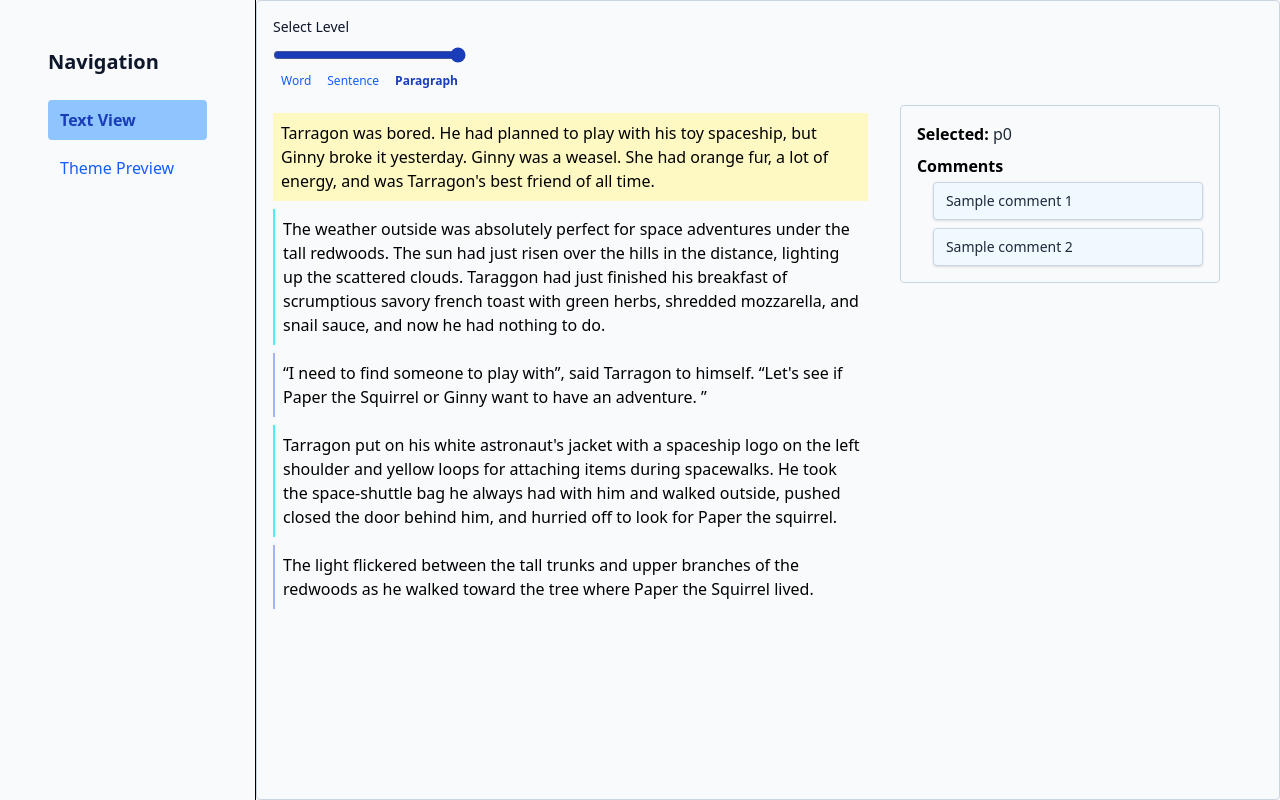
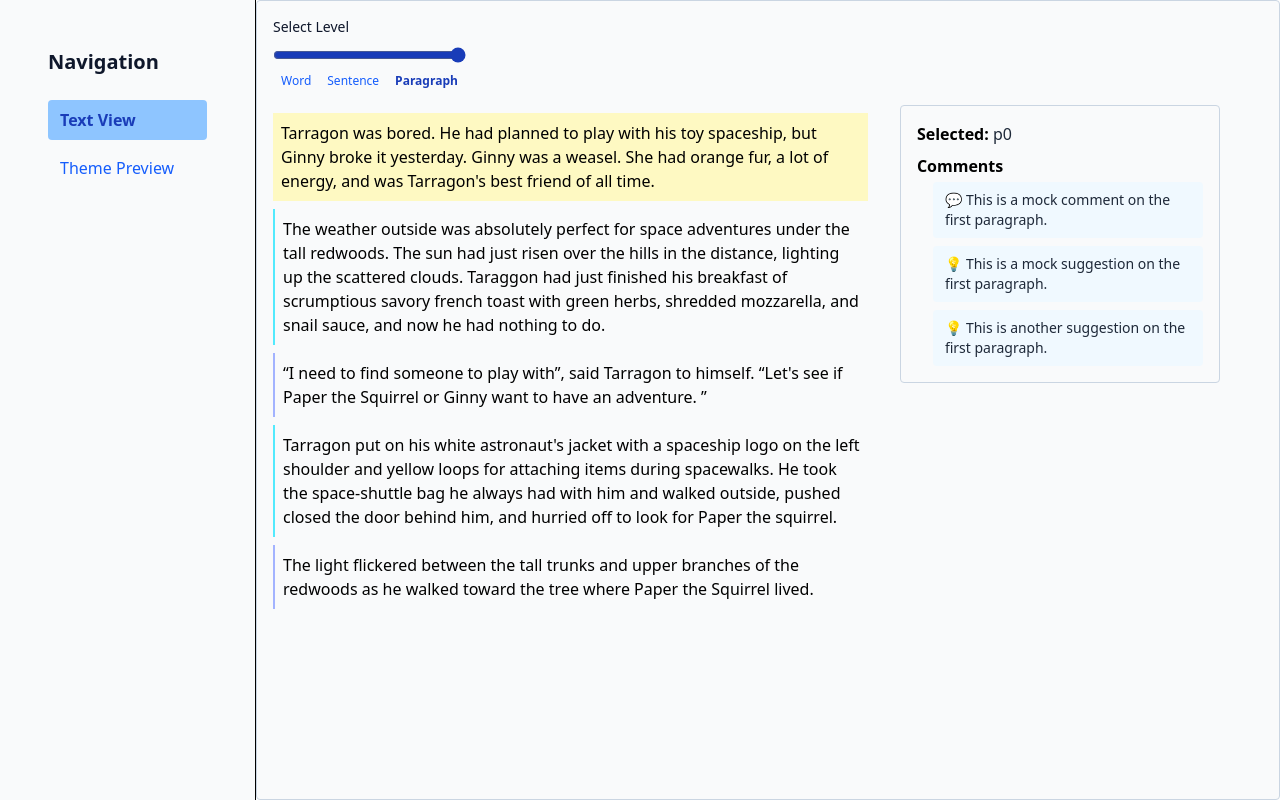
Before and after one commit to shnayder/ineffable, a React (Vite) app in the folder src/ineffable/: page / in a window 1280 px wide. Both pictures are taken after a click on the element 570 px from the left and 157 px from the top of the page. Built offline with nearby package versions, Linux system fonts and the light colour scheme.

Commit message:
Add mock annotations on text
- critique, suggestion, question, comment
- show them using different styles if desired

```diff
--- a/src/ineffable/docs/todo.md
+++ b/src/ineffable/docs/todo.md
@@ -3,6 +3,6 @@ Working todo list for small stuff that's not worth tracking in issues
 next:
 + remove position tracking
 + pull text into separate component
-- wire up document tracking so it's available everywhere
-- add actual sample comments attached to document
++ wire up document tracking so it's available everywhere
++ add actual sample comments attached to document
 - clear selection by clicking away
--- /dev/null
+++ b/src/ineffable/src/features/text-view/annotation-card.tsx
@@ -0,0 +1,40 @@
+import React from 'react';
+import { Annotation } from './types';
+
+interface AnnotationCardProps {
+  annotation: Annotation;
+}
+
+const icons = {
+  'comment': '💬',
+  'question': '❓',
+  'suggestion': '💡',
+  'critique': '🔍',
+}
+
+const colorClasses = {
+  'comment': 'text-neutral-fg bg-surface-bg-overlay',
+  'question': 'text-notice-fg bg-notice-bg',
+  'suggestion': 'text-neutral-fg bg-surface-bg-overlay',
+  'critique': 'text-actionable-fg bg-actionable-bg',
+}
+
+const AnnotationCard: React.FC<AnnotationCardProps> = ({ annotation }) => {
+
+  return (
+    <div
+      className={"ml-4 rounded px-3 py-2 min-w-[180px] shadow" +
+        colorClasses[annotation.kind]}
+    >
+        <p className="text-sm text-gray-800">
+        <span className="mr-1" title={annotation.kind} aria-label={annotation.kind}>
+            {icons[annotation.kind] || '-'}
+            </span>
+
+          {annotation.text}
+          </p>
+    </div>
+  );
+};
+
+export default AnnotationCard;
--- a/src/ineffable/src/features/text-view/comment-card.tsx
+++ /dev/null
@@ -1,23 +0,0 @@
-import React from 'react';
-
-export interface Comment {
-  id: string;
-  text: string;
-}
-
-interface CommentCardProps {
-  comment: Comment;
-}
-
-const CommentCard: React.FC<CommentCardProps> = ({ comment }) => {
-
-  return (
-    <div
-      className="ml-4 bg-surface-bg-overlay border border-surface-border-overlay rounded px-3 py-2 min-w-[180px] shadow"
-    >
-        <p className="text-sm text-gray-800">{comment.text}</p>
-    </div>
-  );
-};
-
-export default CommentCard;
--- a/src/ineffable/src/features/text-view/details-panel.tsx
+++ b/src/ineffable/src/features/text-view/details-panel.tsx
@@ -1,12 +1,17 @@
-import React from 'react';
-import CommentCard, { Comment } from './comment-card';
+import React, { useContext } from 'react';
+import AnnotationCard from './annotation-card';
+import { DocumentContext } from './text-view-panel';
 
 interface DetailsPanelProps {
-  comments: Comment[];
   selectedId: string;
 }
 
-const DetailsPanel: React.FC<DetailsPanelProps> = ({ comments, selectedId }) => {
+const DetailsPanel: React.FC<DetailsPanelProps> = ({ selectedId }) => {
+  // Use in child
+  const document = useContext(DocumentContext);
+
+  let annotations = document?.annotations?.[selectedId] || [];
+
   return (
     <div
         className="w-80 min-w-[200px] max-w-[320px] bg-surface-bg-base border-surface-border-base border-1 p-4 rounded ml-8"
@@ -16,10 +21,10 @@ const DetailsPanel: React.FC<DetailsPanelProps> = ({ comments, selectedId }) =>
       </div>
       <div className="flex flex-col space-y-2">
         <div className="font-semibold mb-1">Comments</div>
-        {comments.map(comment => (
-          <CommentCard
-            key={comment.id}
-            comment={comment}
+        {annotations.map(annotation => (
+          <AnnotationCard
+            key={annotation.id}
+            annotation={annotation}
            />
           ))}
       </div>
--- /dev/null
+++ b/src/ineffable/src/features/text-view/document.ts
@@ -0,0 +1,107 @@
+import { Document, Paragraph, Sentence, Word } from "./types";
+
+// TODO: I want more permanent ids that don't change if I add a word to a sentence. But not hashes, since the same word or sentence in different paragraphs should have different ids. ID service? or GUIDs?
+// For now, using simple incremental ids based on paragraph and sentence indices.
+export function parseRawText(raw: string[]): Document {
+  const paragraphs: Paragraph[] = raw.map((para, pIdx) => {
+    const sentences = (para.match(/[^.!?]+[.!?]+["']?|[^.!?]+$/g) || []).map(
+      (sentence, sIdx) => {
+        const words = sentence
+          .trim()
+          .split(/\s+/)
+          .map((word, wIdx) => ({
+            id: `p${pIdx}-s${sIdx}-w${wIdx}`,
+            text: word,
+          }));
+        return {
+          id: `p${pIdx}-s${sIdx}`,
+          text: sentence,
+          words,
+        };
+      }
+    );
+    return {
+      id: `p${pIdx}`,
+      text: para,
+      sentences,
+    };
+  });
+  // Build elementMap while parsing
+  const elementMap: Record<string, Paragraph | Sentence | Word> = {};
+
+  paragraphs.forEach((para) => {
+    elementMap[para.id] = para;
+    para.sentences.forEach((sentence) => {
+      elementMap[sentence.id] = sentence;
+      sentence.words.forEach((word) => {
+        elementMap[word.id] = word;
+      });
+    });
+  });
+
+  return { paragraphs, elementMap };
+}
+
+export function addMockAnnotations(document: Document): Document {
+  // Add mock annotations to the first paragraph, sentence, and word
+  const firstParagraph = document.paragraphs[0];
+  if (firstParagraph) {
+    const firstSentence = firstParagraph.sentences[0];
+    if (firstSentence) {
+      const firstWord = firstSentence.words[0];
+      if (firstWord) {
+        document.annotations = {
+          [firstParagraph.id]: [
+            {
+              id: "1",
+              kind: "comment",
+              text: "This is a mock comment on the first paragraph.",
+              targetId: firstParagraph.id,
+              createdAt: new Date(),
+            },
+            {
+              id: "4",
+              kind: "suggestion",
+              text: "This is a mock suggestion on the first paragraph.",
+              targetId: firstParagraph.id,
+              createdAt: new Date(),
+            },
+            {
+              id: "5",
+              kind: "suggestion",
+              text: "This is another suggestion on the first paragraph.",
+              targetId: firstParagraph.id,
+              createdAt: new Date(),
+            },
+          ],
+          [firstSentence.id]: [
+            {
+              id: "2",
+              kind: "suggestion",
+              text: "This is a mock annotation for the first sentence.",
+              targetId: firstSentence.id,
+              createdAt: new Date(),
+            },
+            {
+              id: "6",
+              kind: "question",
+              text: "This is a mock question for the first sentence.",
+              targetId: firstSentence.id,
+              createdAt: new Date(),
+            },
+          ],
+          [firstWord.id]: [
+            {
+              id: "3",
+              kind: "critique",
+              text: "This is a mock critique for the first word.",
+              targetId: firstWord.id,
+              createdAt: new Date(),
+            },
+          ],
+        };
+      }
+    }
+  }
+  return document;
+}
--- a/src/ineffable/src/features/text-view/spec.md
+++ b/src/ineffable/src/features/text-view/spec.md
@@ -4,10 +4,10 @@ Start with some text.
     1. Show elements at current level (done)
     1. Better slider — smaller, clickable labels (done)
 1. Let user select an element to see more details.
-    1. Keep main text on left, details in panel on right.
-    1. Support several kinds of annotations — critique, thoughts, suggestions to start.
+    1. Keep main text on left, details in panel on right. (done)
+    1. Support several kinds of annotations — critique, thoughts, suggestions to start. (done)
     1. hint at existence of annotations in main view somehow -- icons, counts, colors?
-1. Support multiple annotations on each element. For now dummy ones. They'll come from other components later.
+1. Support multiple annotations on each element. For now dummy ones. They'll come from other components later. (done)
 1. Let user edit at word, sentence, paragraph level.
 1. If editing sentence or paragraph, do a diff to avoid recreating lower-level elements that didn't actually change.
 
--- a/src/ineffable/src/features/text-view/text-panel.tsx
+++ b/src/ineffable/src/features/text-view/text-panel.tsx
@@ -1,7 +1,6 @@
 import React, { useState } from 'react';
-import { parseRawText } from './utils';
+import { parseRawText } from './document';
 import { Document, Paragraph, Sentence, Word } from './types';
-import { Comment } from './comment-card';
 
 interface TextPanelProps {
   sliderValue: 'Word' | 'Sentence' | 'Paragraph';
--- a/src/ineffable/src/features/text-view/text-view-panel.tsx
+++ b/src/ineffable/src/features/text-view/text-view-panel.tsx
@@ -1,8 +1,7 @@
 import React, { useState } from 'react';
 import Slider from '@/components/Slider';
-import { parseRawText } from './utils';
+import { addMockAnnotations, parseRawText } from './document';
 import { Document, Paragraph, Sentence, Word } from './types';
-import CommentCard, { Comment } from './comment-card';
 import DetailsPanel from './details-panel';
 import TextPanel from './text-panel';
 
@@ -17,12 +16,15 @@ const sampleText = [
   `The light flickered between the tall trunks and upper branches of the redwoods as he walked toward the tree where Paper the Squirrel lived.`,
 ];
 
+export const DocumentContext = React.createContext<Document | null>(null);
+
 const TextViewPanel: React.FC = () => {
   const [sliderValue, setSliderValue] = useState<SliderStop>('Paragraph');
   // the id of the highlighted element
   const [selected, setSelected] = useState<string | null>(null);
 
   let document: Document = parseRawText(sampleText);
+  document = addMockAnnotations(document);
 
   // Reset selected when sliderValue changes
   React.useEffect(() => {
@@ -30,16 +32,9 @@ const TextViewPanel: React.FC = () => {
   }, [sliderValue]);
 
 
-  // Example: comments for each element (replace with real data as needed)
-  const commentsMap: Record<string, Comment[]> = {
-    ...(selected ? { [selected]: [
-      { id: 'c1', text: 'Sample comment 1' },
-      { id: 'c2', text: 'Sample comment 2' },
-    ] } : {})
-  };
-  const comments = selected ? commentsMap[selected] || [] : [];
 
   return (
+    <DocumentContext.Provider value={document}>
     <div className="flex flex-col items-start h-full justify-center w-full p-4 bg-surface-bg-base border-surface-border-base border-1 rounded">
 
       <Slider stops={SLIDER_STOPS} value={sliderValue} onChange={v => setSliderValue(v as SliderStop)} />
@@ -55,9 +50,10 @@ const TextViewPanel: React.FC = () => {
           />
         </div>
 
-        <DetailsPanel comments={comments} selectedId={selected || ''} />
+        <DetailsPanel selectedId={selected || ''} />
       </div>
     </div>
+    </DocumentContext.Provider>
   );
 };
 
--- a/src/ineffable/src/features/text-view/types.ts
+++ b/src/ineffable/src/features/text-view/types.ts
@@ -17,7 +17,19 @@ export type Paragraph = {
   sentences: Sentence[];
 };
 
+export type AnnotationKind = "critique" | "suggestion" | "question" | "comment";
+
+export type Annotation = {
+  id: string; // unique identifier for the annotation
+  kind: AnnotationKind; // type of annotation
+  text: string; // content of the annotation
+  targetId: string; // ID of the target element (paragraph, sentence, or word)
+  createdAt: Date; // timestamp of when the annotation was created
+  updatedAt?: Date; // optional timestamp for when the annotation was last updated
+};
+
 export type Document = {
   paragraphs: Paragraph[];
   elementMap: { [id: string]: Paragraph | Sentence | Word };
+  annotations?: { [id: string]: Annotation[] };
 };
```
Also changed, not shown: src/ineffable/src/features/text-view/utils.ts (deleted, +0 -43 lines).
